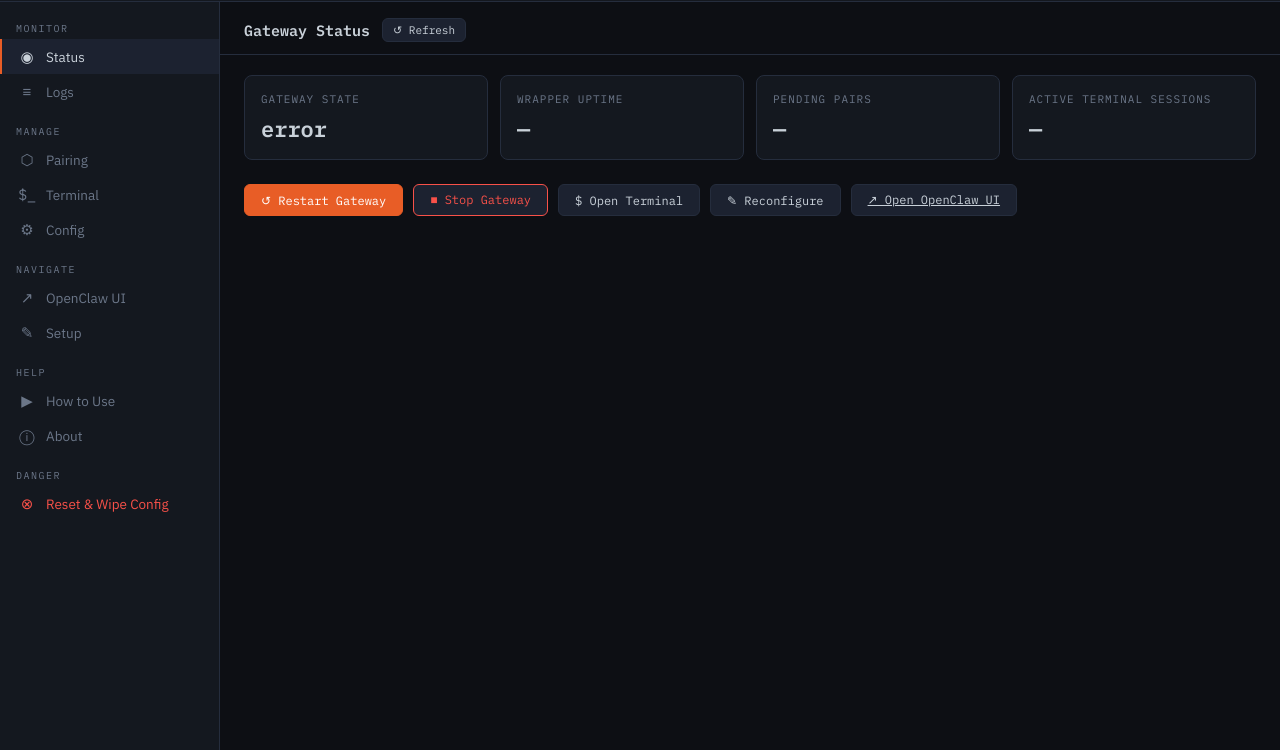
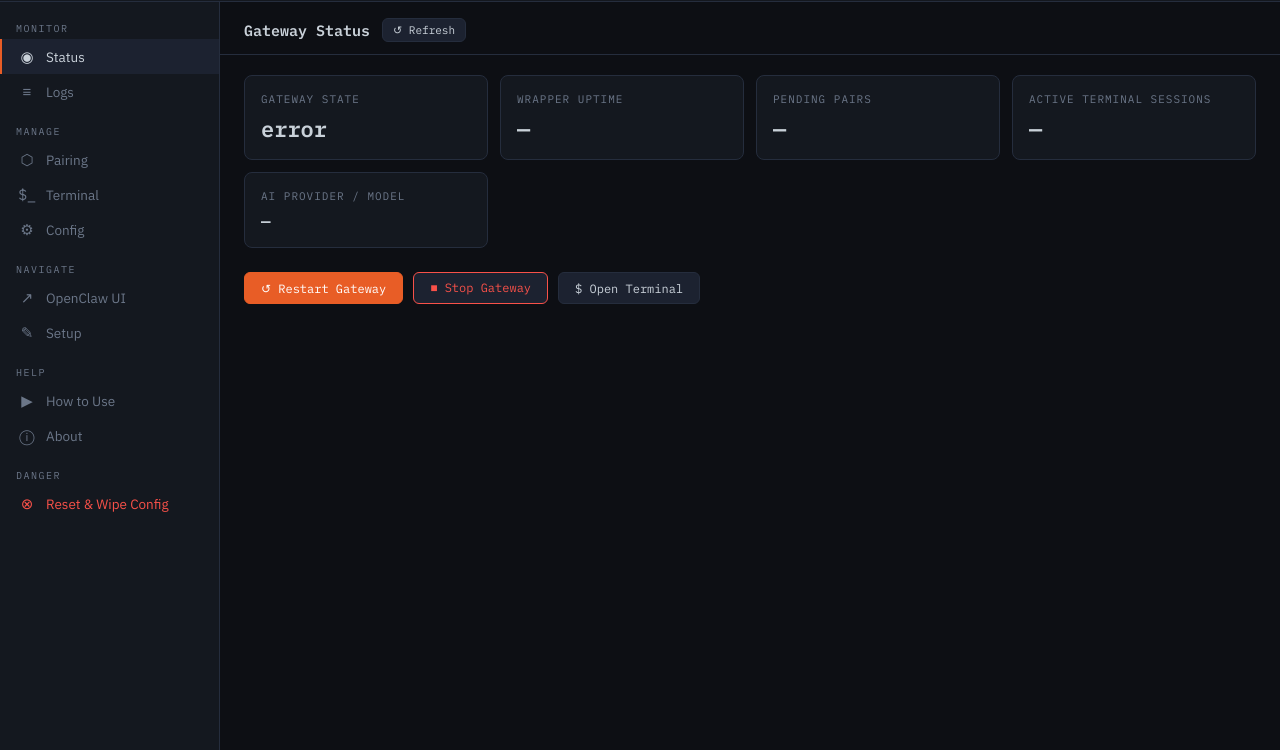
Before and after one commit to praveen-ks-2001/openclaw-railway, a website: page public/admin.html in a window 1280 px wide. Shown: the part 50-800 px from the top of the page. Drawn offline with nearby package versions, Linux system fonts and the light colour scheme; no server answers.

Commit message:
updated admin panel

```diff
--- a/public/admin.html
+++ b/public/admin.html
@@ -34,7 +34,7 @@
     background: var(--bg);
     color: var(--text);
     font-family: var(--font-sans);
-    font-size: 14px;
+    font-size: 16px;
     height: 100vh;
     overflow: hidden;
     display: flex;
@@ -574,14 +574,16 @@
             <div class="stat-label">Active Terminal Sessions</div>
             <div class="stat-value" id="st-terms">—</div>
           </div>
+          <div class="stat-card">
+            <div class="stat-label">AI Provider / Model</div>
+            <div class="stat-value" id="st-provider" style="font-size:16px;">—</div>
+          </div>
         </div>
 
         <div class="action-row">
           <button class="btn primary" onclick="gatewayAction('restart')">↺ Restart Gateway</button>
           <button class="btn danger"  onclick="gatewayAction('stop')">■ Stop Gateway</button>
           <button class="btn" onclick="navigate('terminal')">$ Open Terminal</button>
-          <button class="btn" onclick="window.location='/setup'">✎ Reconfigure</button>
-          <a class="btn" href="/" target="_blank" rel="noopener">↗ Open OpenClaw UI</a>
         </div>
 
         <!-- Gateway token display — shown only when OPENCLAW_GATEWAY_TOKEN is set -->
@@ -865,6 +867,7 @@ async function refreshStatus() {
     const upSec = Math.floor(data.uptime || 0);
     document.getElementById('st-uptime').textContent = formatUptime(upSec);
     document.getElementById('st-terms').textContent = data.terminalSessions ?? '—';
+    document.getElementById('st-provider').textContent = data.aiProvider || '—';
 
     // Show gateway token card if token is configured
     const tokenCard = document.getElementById('token-card');
```
Also changed, not shown: src/routes/api.js (+9 -1 lines).
